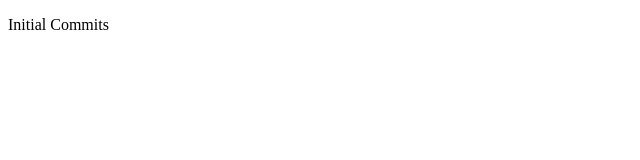
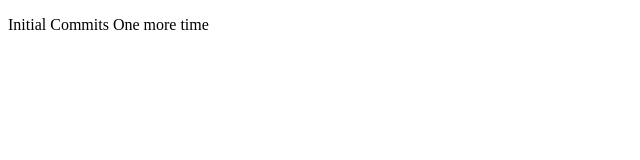
Before and after one commit to emal-nawabi/github, a plain HTML site: page index.html in a window 1280 px wide. Shown: the whole page, without its empty margins (0-640 px from the left). Drawn offline with Linux system fonts and the light colour scheme.

Commit message:
another one

```diff
--- a/index.html
+++ b/index.html
@@ -6,6 +6,6 @@
     <title>GitHub</title>
   </head>
   <body>
-    <p>Initial Commits</p>
+    <p>Initial Commits One more time</p>
   </body>
 </html>
```
